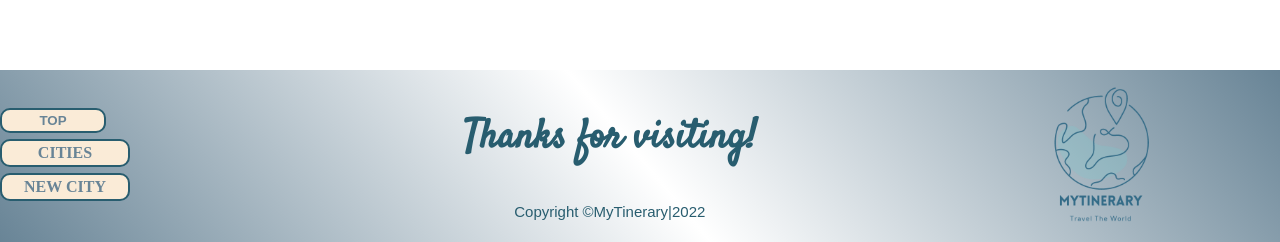
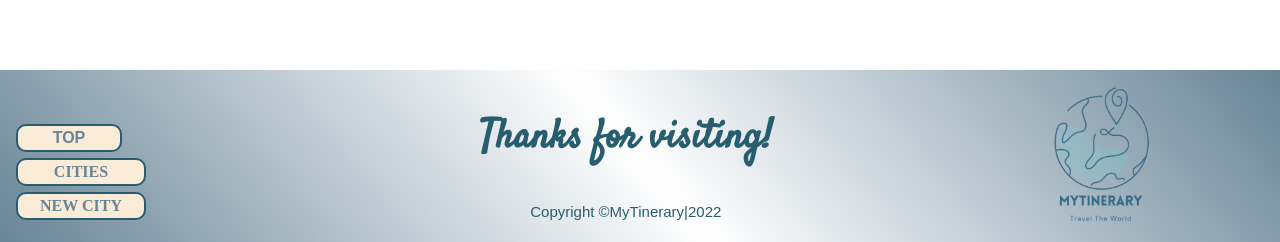
Before and after one commit to Mirimartinez/mytinerary-martinez-zacarias, a React (Create React App) app: page / in a window 1280 px wide. Shown: the part 2415-2657 px from the top of the page. Built offline with nearby package versions, Linux system fonts and the light colour scheme; a web font is replaced by a local one.

Commit message:
modificaciones del footer.js

```diff
--- a/src/component/Footer.js
+++ b/src/component/Footer.js
@@ -12,13 +12,15 @@ function Footer() {
         });
     }
 
+
+
+
     return (
             <footer className='Footer-Aspect'>
                 <div className="Footer-nav">
-        <nav>
-        <button className='Footer-a' onClick={scrollUp} > Top</button>
-        {/* <a className='Footer-a' id="home" href="cities">Cities</a>
-        <a className='Footer-a' id="about" href="newcity">New City</a> */}
+        <nav className='Footer-nav1'>
+        <button className='Footer-a Footer-top' onClick={scrollUp} > Top</button>
+
 
         <LinkRouter to="/Cities" className="Footer-a">Cities</LinkRouter>
         <LinkRouter to="/NewCity" className="Footer-a">New City</LinkRouter>
```
